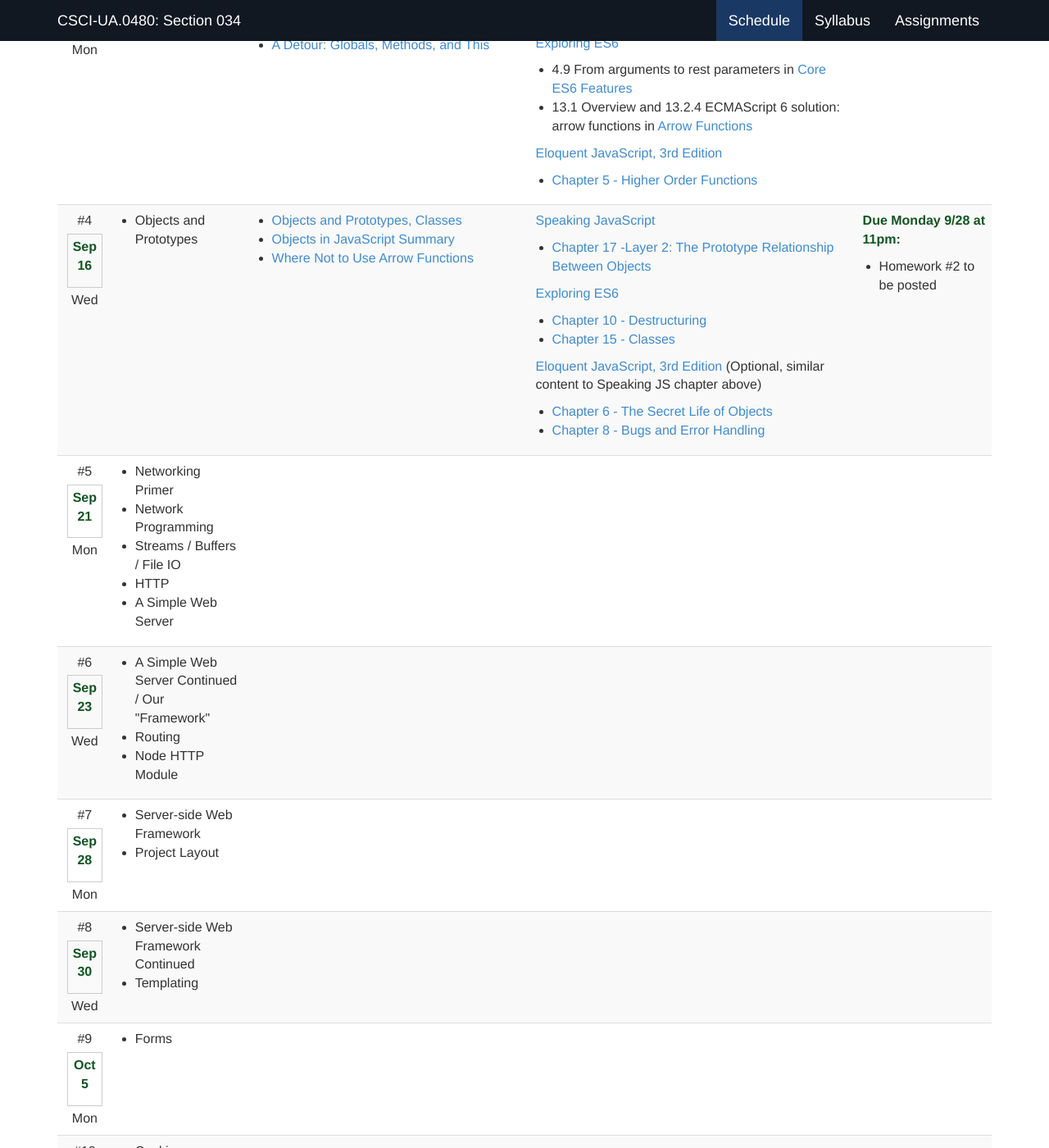
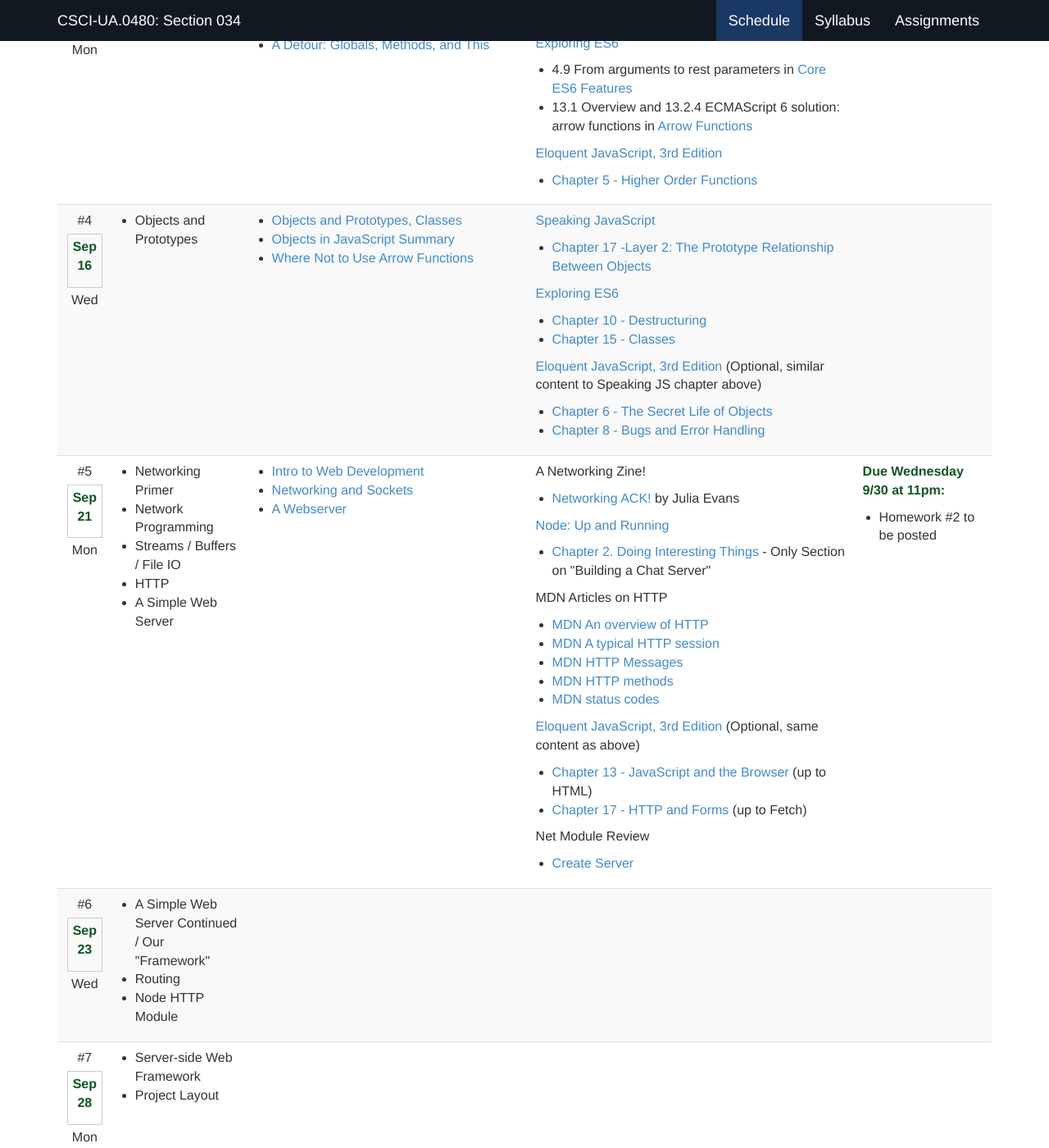
Before and after one commit to foureyes/csci-ua.0480-fall2020-034, a Jekyll site: the page built from index.markdown, in a window 1280 px wide and 1400 px high, scrolled down 1690 px. Shown: the whole window at 82% size. Built offline with Jekyll 4.4.1, drawn with Linux system fonts in a browser that asks for light colours; a script that is not in the unit is left out.

Commit message:
fix dates

```diff
--- a/_data/ait-schedule.csv
+++ b/_data/ait-schedule.csv
@@ -135,14 +135,11 @@
  * [Chapter 6 - The Secret Life of Objects](http://eloquentjavascript.net/06_object.html)
  * [Chapter 8 - Bugs and Error Handling](http://eloquentjavascript.net/08_error.html)","
 
- __Due Monday 9/28 at 11pm:__
-
-* Homework #2 to be posted
 
  <!-- * [Homework #2](homework/02.html) -->
 
  ",
-y,,5,Sep-21,Mon,"* Networking Primer
+,,5,Sep-21,Mon,"* Networking Primer
 * Network Programming
 * Streams / Buffers / File IO
 * HTTP
@@ -172,7 +169,10 @@
 Net Module Review
 
  * [Create Server](https://nodejs.org/api/net.html#net_net_createserver_options_connectionlistener)
-",,
+","
+ __Due Wednesday 9/30 at 11pm:__
+
+* Homework #2 to be posted",
 y,,6,Sep-23,Wed,"* A Simple Web Server Continued / Our ""Framework""
 * Routing
 * Node HTTP Module","* [HTTP Summary](slides/07/http-summary.html)
--- a/index.markdown
+++ b/index.markdown
@@ -2,7 +2,6 @@
 layout: default
 nav-state: index
 ---
-
 
 
 
```
